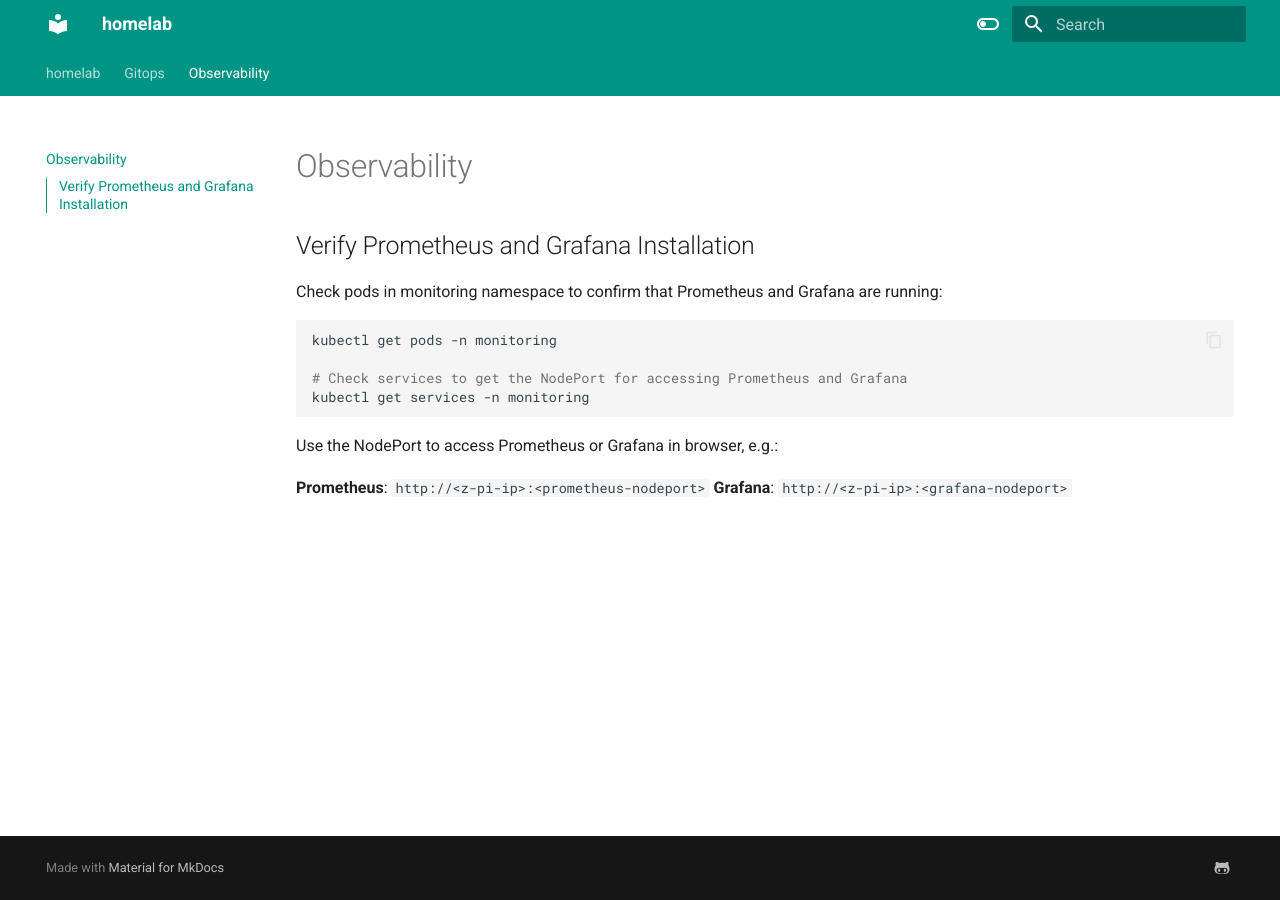
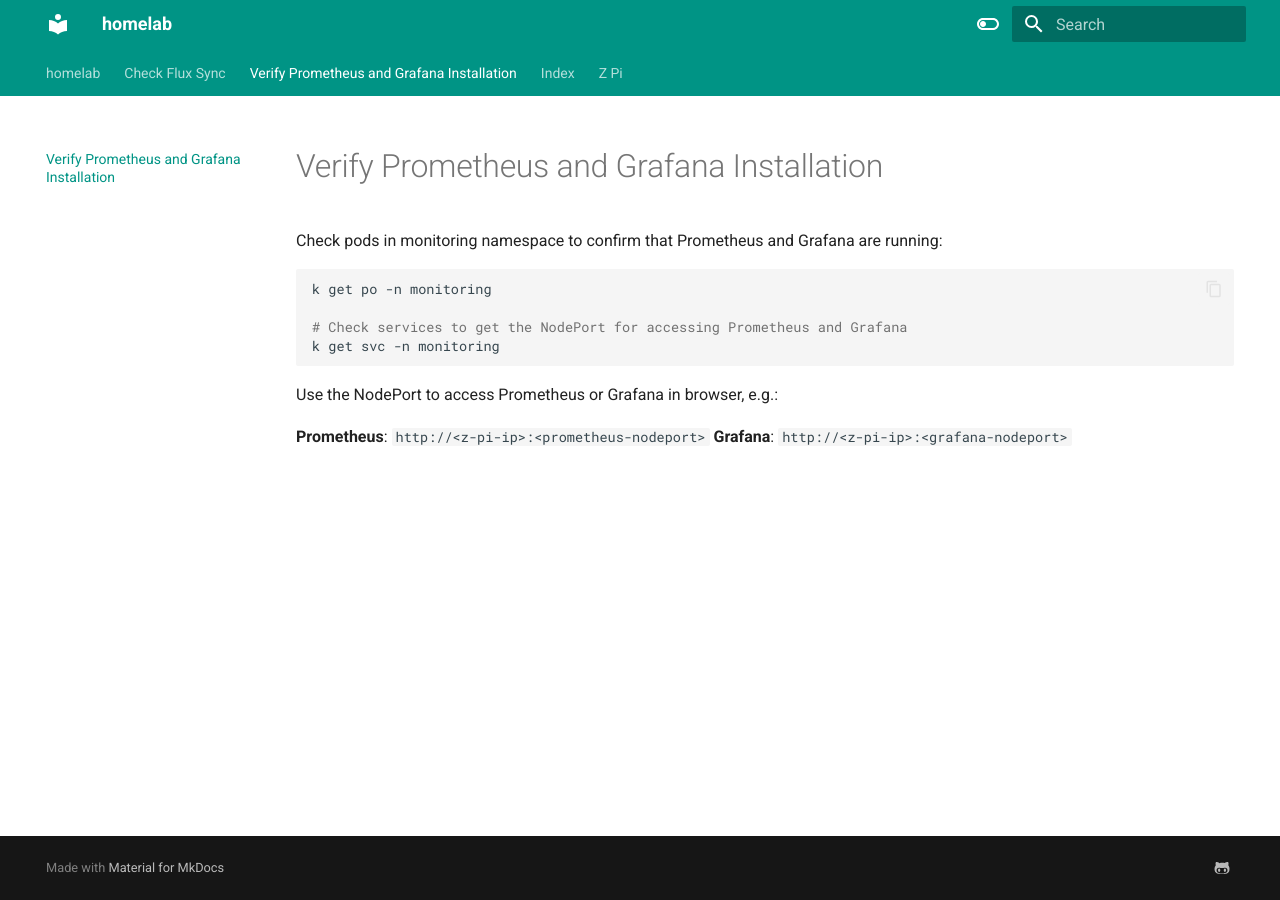
Before and after one commit to TheNewThinkTank/homelab, an MkDocs documentation site: the page built from docs/observability.md, in a window 1280 px wide. Built offline with MkDocs 1.6.1 and Material for MkDocs 9.7.7, drawn with Linux system fonts in a browser that asks for light colours.

Commit message:
docs: add sections for PN51 and Z-Pi

````diff
--- a/docs/observability.md
+++ b/docs/observability.md
@@ -1,12 +1,12 @@
-## Verify Prometheus and Grafana Installation
+# Verify Prometheus and Grafana Installation
 
 Check pods in monitoring namespace to confirm that Prometheus and Grafana are running:
 
 ```bash
-kubectl get pods -n monitoring
+k get po -n monitoring
 
 # Check services to get the NodePort for accessing Prometheus and Grafana
-kubectl get services -n monitoring
+k get svc -n monitoring
 ```
 
 Use the NodePort to access Prometheus or Grafana in browser, e.g.:
````
Also changed, not shown: docs/gitops.md (+1 -1 lines), docs/PN51/README.md (renamed from pn51/README.md), docs/Z-Pi/README.md (renamed from z-pi/README.md), docs/Z-Pi/install-raspberry-os-macos.md (renamed from z-pi/install-raspberry-os-macos.md), docs/Z-Pi/parts_list.md (renamed from z-pi/parts_list.md), docs/Z-Pi/references.md (renamed from z-pi/references.md).
